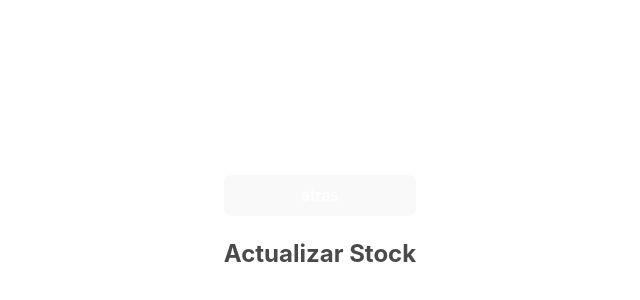
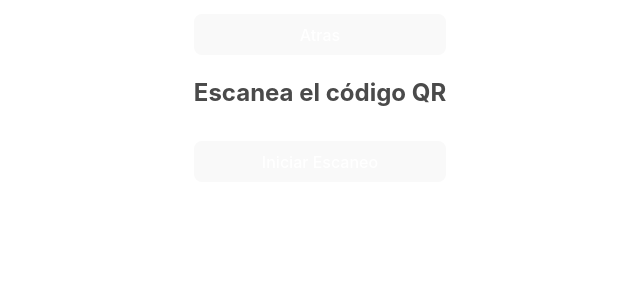
Before and after one commit to Gestion-De-Stock-QR/gestor-De-Stock-QR, a React (Vite) app in the folder front/: page /actualizar-stock in a window 1280 px wide. Shown: the part 172-472 px from the top of the page, without its empty margins (320-960 px from the left). Built offline with nearby package versions, Linux system fonts and the light colour scheme.

Commit message:
elimine un componente de mas

```diff
--- a/front/src/components/Home/Home.jsx
+++ b/front/src/components/Home/Home.jsx
@@ -10,9 +10,6 @@ export const Home = () => {
     navigate('/agregar-nuevo-producto');
   }
 
-  const handleConsultarStock=()=>{
-    navigate('/consultar-stock')
-  }
 
   const handleActualizarStock=()=>{
     navigate('/actualizar-stock')
@@ -28,8 +25,6 @@ export const Home = () => {
 
       <button onClick={ handleAgregarProducto }>Agregar producto</button>
 
-      <button onClick={ handleConsultarStock }>Consultar stock</button>
-
       <button onClick={ handleActualizarStock }>Actualizar stock</button>
 
       <button onClick={ handleVerProductos }>Mis productos</button>
--- a/front/src/components/pages/Producto/ActualizarStock.jsx
+++ b/front/src/components/pages/Producto/ActualizarStock.jsx
@@ -1,19 +1,72 @@
-import React from 'react'
+import React, { useEffect, useState, useRef } from 'react';
 import { useNavigate } from 'react-router-dom';
+import { Html5QrcodeScanner } from 'html5-qrcode';
 
 export const ActualizarStock = () => {
     const navigate = useNavigate();
+    const [scanResult, setScanResult] = useState(null);
+    const scannerRef = useRef(null);
 
-    const handleAtras = ()=>{
+    const handleAtras = () => {
         navigate('/home');
-      }
+    };
 
-  return (
-    <div>
-     <button onClick={ handleAtras }>atras</button>
+    const handleStartScan = () => {
 
-        <h2>Actualizar Stock</h2>
+        setScanResult(null);
 
-    </div>
-  )
-}
+        if (!scannerRef.current) {
+            const html5QrCodeScanner = new Html5QrcodeScanner('reader', {
+                fps: 10,
+                qrbox: { width: 250, height: 250 },
+                aspectRatio: 1.0,
+                disableFlip: false
+            });
+
+            const onScanSuccess = (decodedText, decodedResult) => {
+                setScanResult(decodedText);
+                console.log(`Scan result: ${decodedText}`, decodedResult);
+                html5QrCodeScanner.clear();
+                scannerRef.current = null;
+            };
+
+            const onScanError = (error) => {
+                console.warn('Error al escanear el código QR:', error);
+            };
+
+            html5QrCodeScanner.render(onScanSuccess, onScanError);
+            scannerRef.current = html5QrCodeScanner;
+        } else {
+
+            scannerRef.current.clear();
+            scannerRef.current.render(onScanSuccess, onScanError);
+        }
+    };
+
+    useEffect(() => {
+        return () => {
+            if (scannerRef.current) {
+                scannerRef.current.clear();
+                scannerRef.current = null;
+            }
+        };
+    }, []);
+
+    return (
+        <div>
+            <button onClick={handleAtras}>Atras</button>
+            <h2>Escanea el código QR</h2>
+            <button onClick={handleStartScan}>Iniciar Escaneo</button>
+
+            {scanResult && (
+                <div>
+                    <h2>Resultado del Escaneo:</h2>
+                    <p>Sabor: {scanResult}</p>
+                    <p>Stock: 15</p>
+                </div>
+            )}
+
+            <div id="reader" style={{ width: '250px', height: '250px', marginTop: '20px' }}></div>
+        </div>
+    );
+};
--- a/front/src/components/pages/Producto/ConsultarStock.jsx
+++ /dev/null
@@ -1,72 +0,0 @@
-import React, { useEffect, useState, useRef } from 'react';
-import { useNavigate } from 'react-router-dom';
-import { Html5QrcodeScanner } from 'html5-qrcode';
-
-export const ConsultarStock = () => {
-    const navigate = useNavigate();
-    const [scanResult, setScanResult] = useState(null);
-    const scannerRef = useRef(null);
-
-    const handleAtras = () => {
-        navigate('/home');
-    };
-
-    const handleStartScan = () => {
-
-        setScanResult(null);
-
-        if (!scannerRef.current) {
-            const html5QrCodeScanner = new Html5QrcodeScanner('reader', {
-                fps: 10,
-                qrbox: { width: 250, height: 250 },
-                aspectRatio: 1.0,
-                disableFlip: false
-            });
-
-            const onScanSuccess = (decodedText, decodedResult) => {
-                setScanResult(decodedText);
-                console.log(`Scan result: ${decodedText}`, decodedResult);
-                html5QrCodeScanner.clear();
-                scannerRef.current = null;
-            };
-
-            const onScanError = (error) => {
-                console.warn('Error al escanear el código QR:', error);
-            };
-
-            html5QrCodeScanner.render(onScanSuccess, onScanError);
-            scannerRef.current = html5QrCodeScanner;
-        } else {
-
-            scannerRef.current.clear();
-            scannerRef.current.render(onScanSuccess, onScanError);
-        }
-    };
-
-    useEffect(() => {
-        return () => {
-            if (scannerRef.current) {
-                scannerRef.current.clear();
-                scannerRef.current = null;
-            }
-        };
-    }, []);
-
-    return (
-        <div>
-            <button onClick={handleAtras}>Atras</button>
-            <h2>Escanea el código QR</h2>
-            <button onClick={handleStartScan}>Iniciar Escaneo</button>
-
-            {scanResult && (
-                <div>
-                    <h2>Resultado del Escaneo:</h2>
-                    <p>Sabor: {scanResult}</p>
-                    <p>Stock: 15</p>
-                </div>
-            )}
-
-            <div id="reader" style={{ width: '250px', height: '250px', marginTop: '20px' }}></div>
-        </div>
-    );
-};
--- a/front/src/routes/routes.jsx
+++ b/front/src/routes/routes.jsx
@@ -2,7 +2,6 @@ import React from 'react'
 import { createBrowserRouter, RouterProvider } from 'react-router-dom'
 import { Home } from '../components/Home/Home'
 import { NuevoProducto } from '../components/pages/Producto/NuevoProducto'
-import { ConsultarStock } from '../components/pages/Producto/ConsultarStock'
 import { ActualizarStock } from '../components/pages/Producto/ActualizarStock'
 import { MisProductos } from '../components/pages/Producto/MisProductos'
 import { Login } from '../components/pages/Login/login'
@@ -26,10 +25,6 @@ const router= createBrowserRouter([
       element: <NuevoProducto/>
     },
     {
-        path:'/consultar-stock',
-        element: <ConsultarStock/>
-    },
-    {
       path:'/actualizar-stock',
       element: <ActualizarStock/>
     },
```
